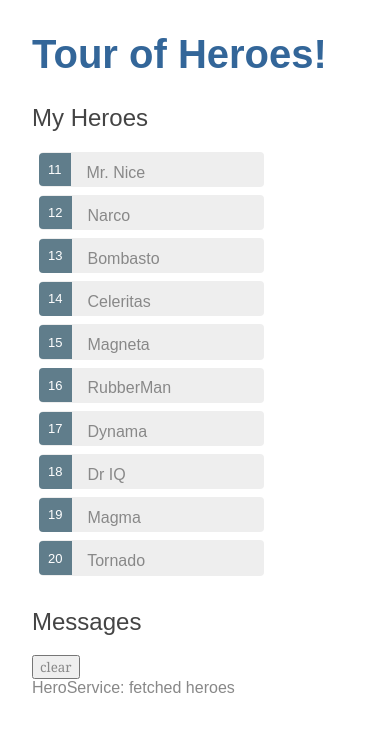
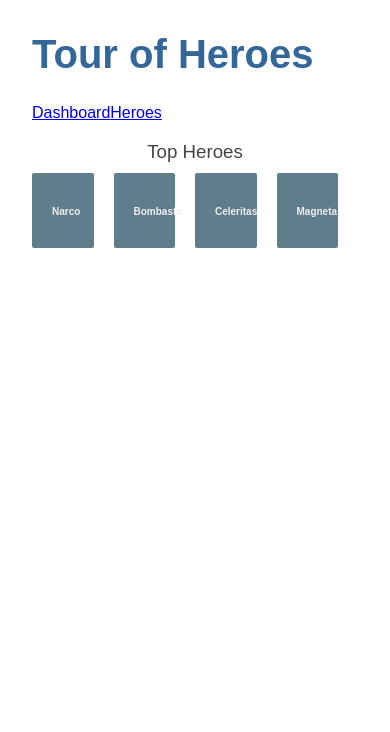
Before and after one commit to diegoami/angular_tour_of_heroes, an Angular app: page /dashboard in a window 390 px wide. Shown: the top 732 px of the page. Built offline with nearby package versions, Linux system fonts and the light colour scheme.

Commit message:
Routes added

```diff
--- a/src/app/app.component.html
+++ b/src/app/app.component.html
@@ -1,6 +1,7 @@
-
-  <h1>
-    {{ title }}!
-  </h1>
-  <app-heroes></app-heroes>
-  <app-messages></app-messages>
+<h1>{{title}}</h1>
+<nav>
+  <a routerLink="/dashboard">Dashboard</a>
+  <a routerLink="/heroes">Heroes</a>
+</nav>
+<router-outlet></router-outlet>
+<app-messages></app-messages>
--- /dev/null
+++ b/src/app/dashboard/dashboard.component.css
@@ -0,0 +1,62 @@
+/* DashboardComponent's private CSS styles */
+[class*='col-'] {
+  float: left;
+  padding-right: 20px;
+  padding-bottom: 20px;
+}
+[class*='col-']:last-of-type {
+  padding-right: 0;
+}
+a {
+  text-decoration: none;
+}
+*, *:after, *:before {
+  -webkit-box-sizing: border-box;
+  -moz-box-sizing: border-box;
+  box-sizing: border-box;
+}
+h3 {
+  text-align: center; margin-bottom: 0;
+}
+h4 {
+  position: relative;
+}
+.grid {
+  margin: 0;
+}
+.col-1-4 {
+  width: 25%;
+}
+.module {
+  padding: 20px;
+  text-align: center;
+  color: #eee;
+  max-height: 120px;
+  min-width: 120px;
+  background-color: #607d8b;
+  border-radius: 2px;
+}
+.module:hover {
+  background-color: #eee;
+  cursor: pointer;
+  color: #607d8b;
+}
+.grid-pad {
+  padding: 10px 0;
+}
+.grid-pad > [class*='col-']:last-of-type {
+  padding-right: 20px;
+}
+@media (max-width: 600px) {
+  .module {
+    font-size: 10px;
+    max-height: 75px; }
+}
+@media (max-width: 1024px) {
+  .grid {
+    margin: 0;
+  }
+  .module {
+    min-width: 60px;
+  }
+}
--- /dev/null
+++ b/src/app/dashboard/dashboard.component.html
@@ -0,0 +1,9 @@
+<h3>Top Heroes</h3>
+<div class="grid grid-pad">
+  <a *ngFor="let hero of heroes" class="col-1-4"
+     routerLink="/detail/{{hero.id}}">
+    <div class="module hero">
+      <h4>{{hero.name}}</h4>
+    </div>
+  </a>
+</div>
--- /dev/null
+++ b/src/app/dashboard/dashboard.component.ts
@@ -0,0 +1,23 @@
+import { Component, OnInit } from '@angular/core';
+import { Hero } from '../hero';
+import { HeroService } from '../hero.service';
+
+@Component({
+  selector: 'app-dashboard',
+  templateUrl: './dashboard.component.html',
+  styleUrls: [ './dashboard.component.css' ]
+})
+export class DashboardComponent implements OnInit {
+  heroes: Hero[] = [];
+
+  constructor(private heroService: HeroService) { }
+
+  ngOnInit() {
+    this.getHeroes();
+  }
+
+  getHeroes(): void {
+    this.heroService.getHeroes()
+      .subscribe(heroes => this.heroes = heroes.slice(1, 5));
+  }
+}
--- a/src/app/hero-detail/hero-detail.component.ts
+++ b/src/app/hero-detail/hero-detail.component.ts
@@ -1,16 +1,35 @@
-import { Component, OnInit, Input  } from '@angular/core';
-import { Hero } from '../hero';
+import { Component, OnInit, Input } from '@angular/core';
+import { ActivatedRoute } from '@angular/router';
+import { Location } from '@angular/common';
+
+import { Hero }         from '../hero';
+import { HeroService }  from '../hero.service';
+
 @Component({
   selector: 'app-hero-detail',
   templateUrl: './hero-detail.component.html',
-  styleUrls: ['./hero-detail.component.css']
+  styleUrls: [ './hero-detail.component.css' ]
 })
 export class HeroDetailComponent implements OnInit {
   @Input() hero: Hero;
 
-  constructor() { }
+  constructor(
+    private route: ActivatedRoute,
+    private heroService: HeroService,
+    private location: Location
+  ) {}
 
-  ngOnInit() {
+  ngOnInit(): void {
+    this.getHero();
   }
 
+  getHero(): void {
+    const id = +this.route.snapshot.paramMap.get('id');
+    this.heroService.getHero(id)
+      .subscribe(hero => this.hero = hero);
+  }
+
+  goBack(): void {
+    this.location.back();
+  }
 }
--- a/src/app/hero.service.ts
+++ b/src/app/hero.service.ts
@@ -12,9 +12,13 @@
 
   constructor(private messageService: MessageService) { }
 
+  getHero(id: number): Observable<Hero> {
+    // TODO: send the message _after_ fetching the hero
+    this.messageService.add(`HeroService: fetched hero id=${id}`);
+    return of(HEROES.find(hero => hero.id === id));
+  }
+
   getHeroes(): Observable<Hero[]> {
-    // TODO: send the message _after_ fetching the heroes
-    this.messageService.add('HeroService: fetched heroes');
     return of(HEROES);
   }
 }
--- a/src/app/heroes/heroes.component.html
+++ b/src/app/heroes/heroes.component.html
@@ -1,11 +1,10 @@
 <h2>My Heroes</h2>
 
 <ul class="heroes">
-  <li *ngFor="let hero of heroes"
-      [class.selected]="hero === selectedHero"
-      (click)="onSelect(hero)">
-    <span class="badge">{{hero.id}}</span> {{hero.name}}
+  <li *ngFor="let hero of heroes">
+    <a routerLink="/detail/{{hero.id}}">
+      <span class="badge">{{hero.id}}</span> {{hero.name}}
+    </a>
   </li>
 </ul>
-
 <app-hero-detail [hero]="selectedHero"></app-hero-detail>
```
Also changed, not shown: src/app/app-routing.module.ts (added, +18 -0 lines), src/app/app.module.ts (+6 -2 lines), 2 other files (tests, documents, lock files or other folders).
